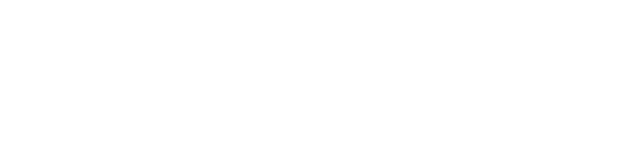
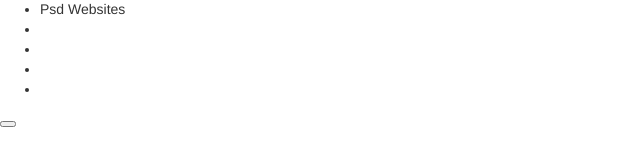
Before and after one commit to gibany3/simpleProject, a website: page index.html in a window 1280 px wide. Shown: the whole page, without its empty margins (0-640 px from the left). Drawn offline with Linux system fonts and the light colour scheme.

Commit message:
modify index

```diff
--- a/index.html
+++ b/index.html
@@ -6,12 +6,21 @@
     <title></title>
     <meta name="description" content="" />
     <meta name="keywords" content="" />
-    <meta name="viewport" content="width=device-width, initial-scale=1.0">
+    <meta name="viewport" content="width=device-width, initial-scale=1">
     <link rel="stylesheet" href="css/style.css" type="text/css" />
 </head>
 
 <body>
-
+<nav>
+    <ul>
+        <li>Psd Websites</li>
+        <li></li>
+        <li></li>
+        <li></li>
+        <li></li>
+    </ul>
+</nav>
+<button
 </body>
 
 </html>
```
